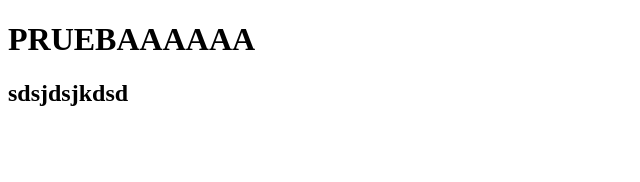
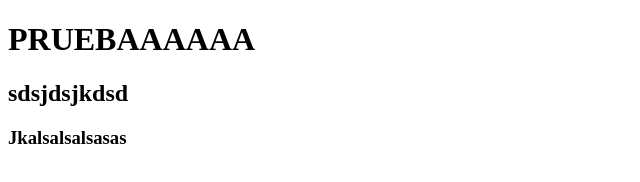
Before and after one commit to cesardan18/Pruebaaaaa, a plain HTML site: page index.html in a window 1280 px wide. Shown: the whole page, without its empty margins (0-640 px from the left). Drawn offline with Linux system fonts and the light colour scheme.

Commit message:
aaaaaaaaaaaaaaaaaaaaa

```diff
--- a/index.html
+++ b/index.html
@@ -8,5 +8,6 @@
 <body>
     <h1>PRUEBAAAAAA</h1>
     <h2>sdsjdsjkdsd</h2>
+    <div><h3>Jkalsalsalsasas</h3></div>
 </body>
 </html>
```
